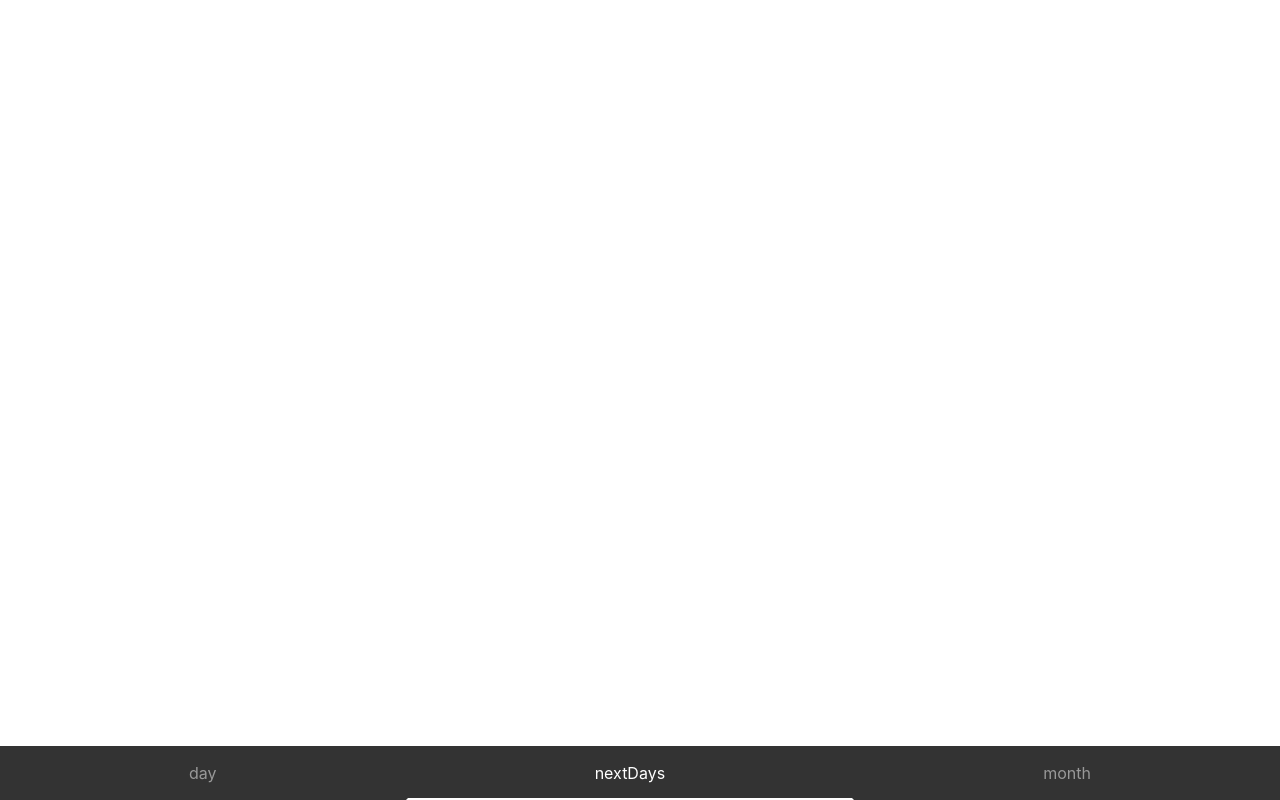
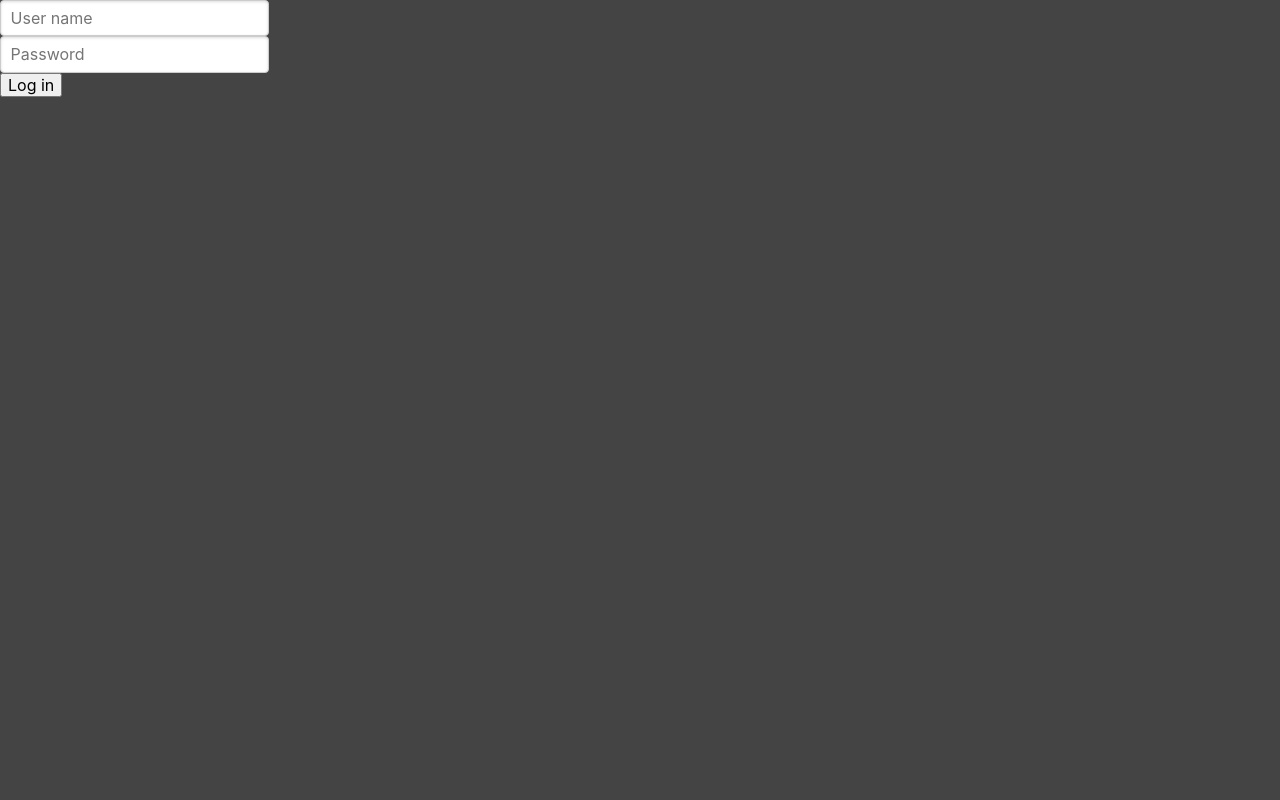
Before and after one commit to atarlyovski/shift-calendar, a React (Create React App) app in the folder client/: page / in a window 1280 px wide. Built offline with nearby package versions, Linux system fonts and the light colour scheme.

Commit message:
add i18n with some translations in the login form

```diff
--- a/client/src/components/App.css
+++ b/client/src/components/App.css
@@ -1,5 +1,12 @@
 .App {
+    background-color: #444;
     display: flex;
     flex: 1 1 auto;
     flex-direction: column;
 }
+
+.innerView {
+    display: flex;
+    flex: 1;
+    flex-direction: column;
+}
--- a/client/src/components/App.js
+++ b/client/src/components/App.js
@@ -1,15 +1,32 @@
-import React from 'react';
+import React, { Suspense } from 'react';
 import Navigator from './Navigator';
 import './App.css';
 import ViewContainer from './ViewContainer';
+import LoginForm from './LoginForm';
 
-function App() {
-  return (
-    <div className="App">
-      <ViewContainer />
-      <Navigator />
-    </div>
-  );
+function App({ user }) {
+    let loginForm,
+        innerView;
+
+    if (!user) {
+        loginForm = <LoginForm />
+    } else {
+        innerView = (
+            <div className="innerView">
+                <ViewContainer />
+                <Navigator />
+            </div>
+        )
+    }
+
+    return (
+        <div className="App">
+            <Suspense fallback="loading">
+                {loginForm}
+                {innerView}
+            </Suspense>
+        </div>
+    );
 }
 
 export default App;
--- /dev/null
+++ b/client/src/components/LoginForm.js
@@ -0,0 +1,149 @@
+import React, { useState } from 'react';
+// import { useSelector } from 'react-redux';
+import { useTranslation } from 'react-i18next';
+
+import './LoginForm.css';
+// import '../translations/i18n';
+// import '../translations/translations'
+
+// import store from '../redux/store';
+// import { setUser } from '../redux/actions';
+
+function LoginForm() {
+    const onLoginClick = async (event) => {
+        var loginUrl = "/api/user/login",
+            response,
+            result;
+
+        event.preventDefault();
+
+        setValidationMessages({
+            username: "",
+            password: "",
+            common: ""
+        })
+
+        if (!inputsAreValid(formData.username, formData.password)) {
+            return;
+        }
+
+        let body = "username=" + encodeURIComponent(formData.username);
+        body += "&password=" + encodeURIComponent(formData.password);
+
+        setIsInProgress(true);
+
+        try {
+            response = await fetch(serverHost + loginUrl, {
+                method: 'POST',
+                credentials: 'include',
+                mode: 'cors',
+                headers: {
+                    'Content-Type': 'application/x-www-form-urlencoded'
+                },
+                body: body
+            })
+
+            result = await response.json();
+
+            setIsInProgress(false);
+
+            if (response.ok && result.success) {
+                // store.dispatch(setUser(result.user));
+            } else if (!result.success) {
+                setValidationMessages({
+                    // common: "The user name or password is incorrect."
+                    common: t("invalidCredentials")
+                })
+            }
+        } catch (err) {
+            console.error(err);
+        }
+    }
+
+    const inputsAreValid = (username, password) => {
+        var usernamePattern = /^[a-zA-Z0-9_]*$/,
+            areAllValid = true;
+
+        if (!username || !usernamePattern.test(username)) {
+            setValidationMessages({
+                // username: "Please enter a username with only alphanumeric characters!"
+                username: t("invalidUsername")
+            })
+
+            areAllValid = false
+        }
+
+        if (!password) {
+            setValidationMessages({
+                // password: "Please enter a password!"
+                password: t("invalidPassword")
+            })
+
+            areAllValid = false
+        }
+
+        return areAllValid;
+    }
+
+    const onInputChange = (event) => {
+        formData[event.target.getAttribute("name")] = event.target.value;
+        setFormData(formData);
+    }
+
+    let { t } = useTranslation();
+
+    let [isInProgress, setIsInProgress] = useState(false);
+
+    let [formData, setFormData] = useState({
+        username: "",
+        password: ""
+    });
+
+    let [validationMessages, setValidationMessages] = useState({
+        username: "",
+        password: "",
+        common: ""
+    });
+
+    let serverHost = "http://localhost:3001";
+    // let serverHost = useSelector(state => (
+    //     state.serverHost
+    // ));
+
+    return (
+        <form className="LoginForm pure-form">
+            <div className="form-group">
+                <input
+                    type="text"
+                    name="username"
+                    placeholder={t("username")}
+                    onChange={onInputChange}/>
+            </div>
+            <div className="form-group">
+                <input
+                    type="password"
+                    name="password"
+                    placeholder={t("password")}
+                    onChange={onInputChange}/>
+            </div>
+            <div className="alert alert-danger">
+                {validationMessages.username}
+            </div>
+            <div className="alert alert-danger">
+                {validationMessages.password}
+            </div>
+            <div className="alert alert-danger">
+                {validationMessages.common}
+            </div>
+            <button
+                className="btn"
+                type="submit"
+                onClick={onLoginClick}
+                disabled={isInProgress}>
+                    {isInProgress ? t("pleaseWait") : t("login")}
+            </button>
+        </form>
+    )
+}
+
+export default LoginForm;
--- /dev/null
+++ b/client/src/i18n.js
@@ -0,0 +1,50 @@
+import i18n from 'i18next'
+// import Backend from 'i18next-xhr-backend'
+import LanguageDetector from 'i18next-browser-languagedetector';
+import { initReactI18next } from 'react-i18next'
+
+i18n
+    .use(LanguageDetector)
+    .use(initReactI18next)
+    .init({
+        // lng: 'en',
+        fallbackLng: 'en',
+        debug: true,
+        /* can have multiple namespace, in case you want to divide a huge translation into smaller pieces and load them on demand */
+        // ns: ['translations'],
+        // defaultNS: 'translations',
+        keySeparator: false,
+        interpolation: {
+            escapeValue: true,
+            formatSeparator: ','
+        },
+        // react: {
+        //     wait: true
+        // },
+        resources: {
+            en: {
+                translation: {
+                    "invalidUsername": "Please enter a username with only alphanumeric characters!",
+                    "invalidPassword": "Please enter a password!",
+                    "invalidCredentials": "The user name or password is incorrect.",
+                    "login": "Log in",
+                    "pleaseWait": "Please wait...",
+                    "username": "User name",
+                    "password": "Password"
+                }
+            },
+            bg: {
+                translation: {
+                    "invalidUsername": "Моля, въведете потребителско име съдържащо само букви и цифри!",
+                    "invalidPassword": "Моля, въведете парола!",
+                    "invalidCredentials": "Потребителското име или паролата са грешни.",
+                    "login": "Вход",
+                    "pleaseWait": "Моля, изчакайте...",
+                    "username": "Потребителско име",
+                    "password": "Парола"
+                }
+            }
+        }
+    })
+
+export default i18n
--- a/client/src/index.js
+++ b/client/src/index.js
@@ -3,6 +3,8 @@ import ReactDOM from 'react-dom';
 import './index.css';
 import App from './components/App';
 import * as serviceWorker from './serviceWorker';
+import "./i18n";
+import 'purecss/build/pure.css';
 
 ReactDOM.render(<App />, document.getElementById('root'));
 
```
Also changed, not shown: client/package.json (+8 -1 lines), client/src/components/LoginForm.css (added), 2 other files (tests, documents, lock files or other folders).
